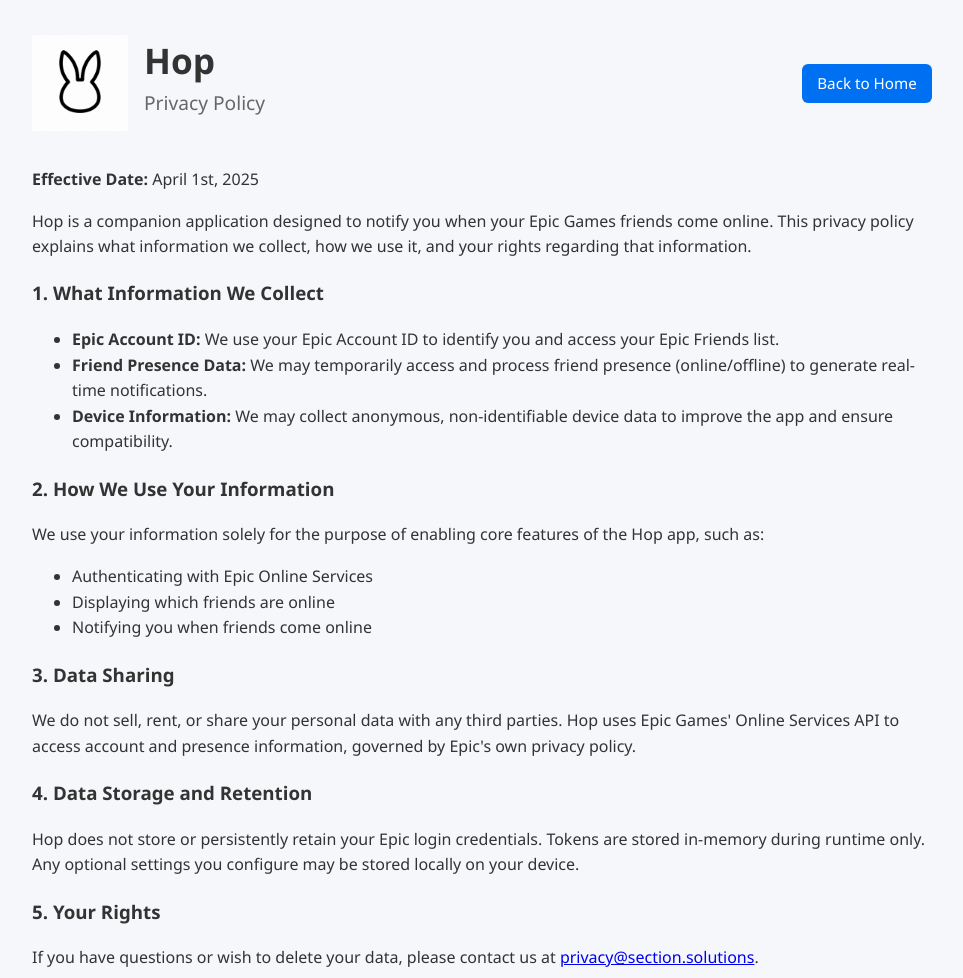
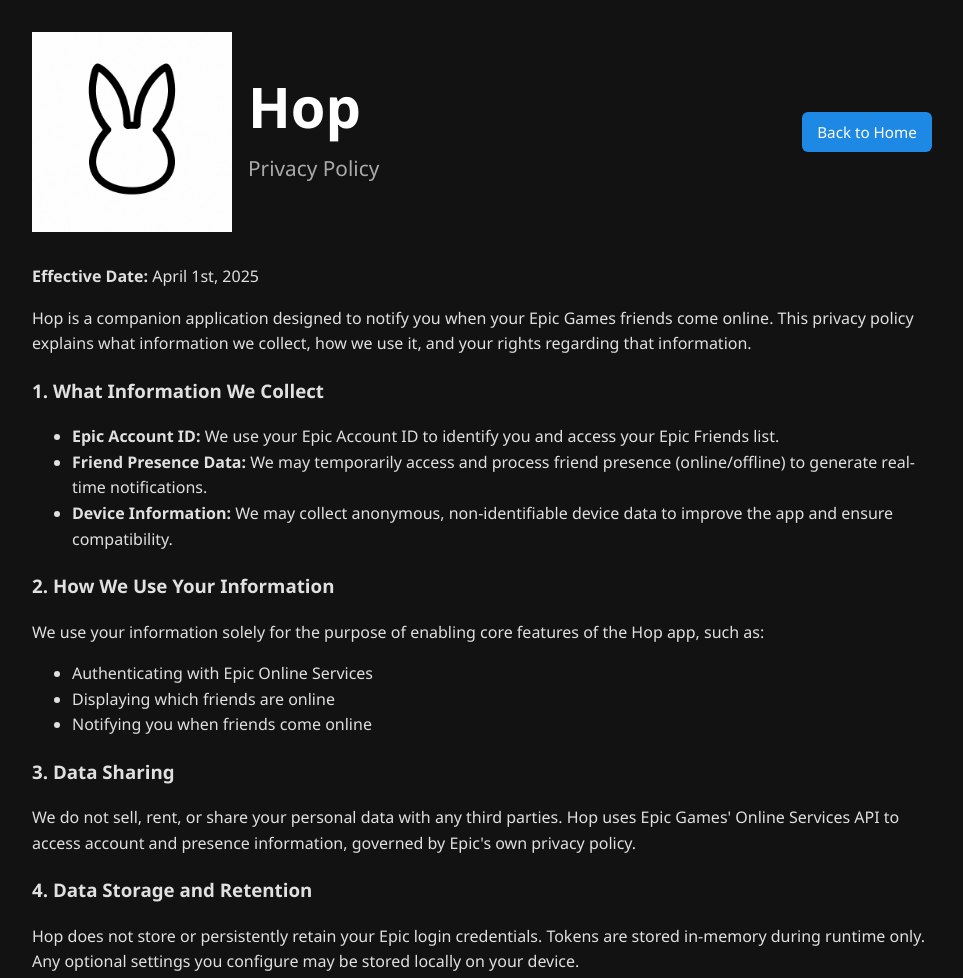
Before and after one commit to SectionSolutions/Hop-Privacy, a plain HTML site: page privacy.html in a window 1280 px wide. Shown: the top 978 px of the page, without its empty margins (158-1121 px from the left). Drawn offline with Linux system fonts and the light colour scheme.

Commit message:
Update privacy.html

```diff
--- a/privacy.html
+++ b/privacy.html
@@ -10,8 +10,8 @@
   padding: 2em;
   font-family: 'Segoe UI', sans-serif;
   line-height: 1.6;
-      background-color: #f5f7fa;
-      color: #333;
+  background-color: #121212;
+  color: #e0e0e0;
   max-width: 900px;
   margin-left: auto;
   margin-right: auto;
@@ -31,25 +31,34 @@
 }
 
 .logo {
-      height: 96px;
+  height: 200px;
 }
 
 h1 {
   margin: 0;
-      font-size: 2.2em;
+  font-size: 3.5em;
   font-weight: bold;
+  color: #ffffff;
 }
 
 h2 {
   margin-top: 0;
-      font-size: 1.2em;
+  font-size: 1.3em;
   font-weight: normal;
-      color: #666;
+  color: #aaaaaa;
+}
+
+a {
+  color: #66bfff;
+  text-decoration: none;
+}
+a:hover {
+  text-decoration: underline;
 }
 
 .back-button {
   padding: 0.5em 1em;
-      background: #0070f3;
+  background: #1e88e5;
   color: white;
   border: none;
   border-radius: 6px;
@@ -57,15 +66,14 @@
   cursor: pointer;
   text-decoration: none;
 }
-
 .back-button:hover {
-      background: #0059c1;
+  background: #1565c0;
 }
 
 footer {
   margin-top: 4em;
   font-size: 0.8em;
-      color: #aaa;
+  color: #777;
 }
   </style>
 </head>
```
Lines whose indentation alone changed are shown as unchanged.
